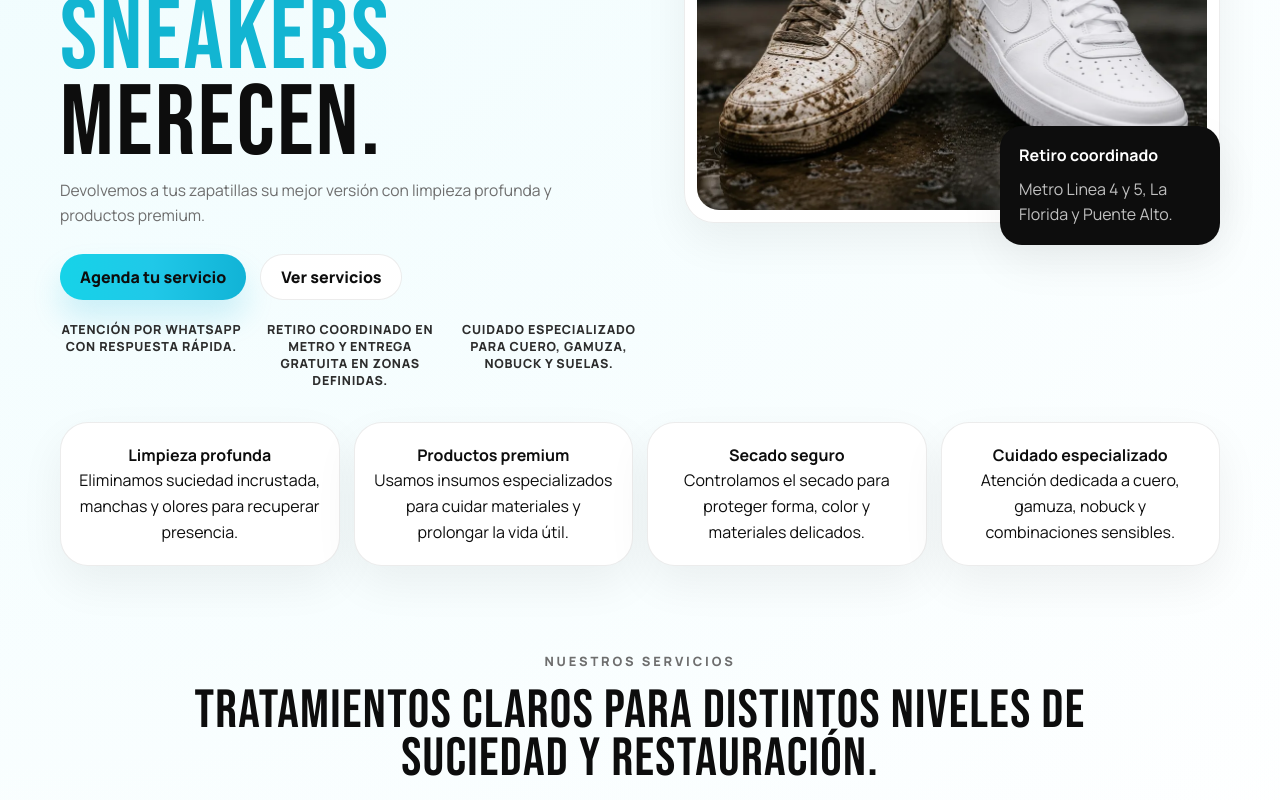
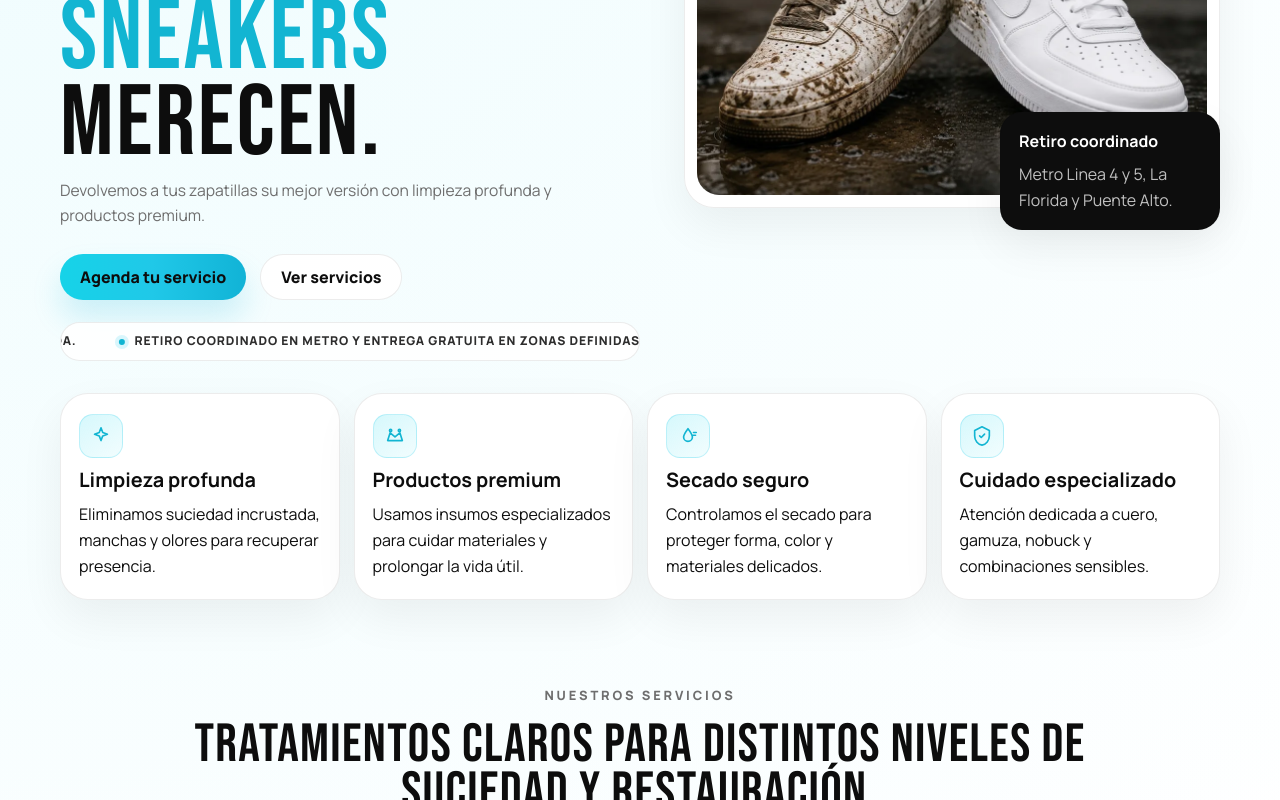
Before and after one commit to fpobletemu/sneakersspa, a React (Vite) app: page / in a window 1280 px wide. Shown: the part 483-1283 px from the top of the page. Built offline with nearby package versions, Linux system fonts and the light colour scheme; no server answers.

Commit message:
Refine hero trust carousel and benefit icons

```diff
--- a/src/App.css
+++ b/src/App.css
@@ -329,24 +329,59 @@
   border: 1px solid rgba(13, 13, 13, 0.08);
 }
 
-.trust-list {
-  display: grid;
-  grid-template-columns: repeat(3, minmax(0, 1fr));
-  gap: 16px;
-  padding: 0;
-  margin: 6px 0 0;
-  list-style: none;
+.trust-carousel {
+  position: relative;
+  margin-top: 8px;
+  border: 1px solid rgba(13, 13, 13, 0.08);
+  border-radius: 999px;
+  background: rgba(255, 255, 255, 0.9);
+  overflow: hidden;
 }
 
-.trust-list li {
-  padding-top: 0;
+.trust-track {
+  display: flex;
+  align-items: center;
+  gap: 6px;
+  width: max-content;
+  min-width: 100%;
+  animation: trust-marquee 28s linear infinite;
+}
+
+.trust-carousel:hover .trust-track {
+  animation-play-state: paused;
+}
+
+.trust-item {
+  display: inline-flex;
+  align-items: center;
+  gap: 10px;
+  margin: 0;
+  padding: 12px 18px;
   color: var(--color-dark-gray);
-  text-align: center;
-  font-size: 0.78rem;
-  line-height: 1.35;
+  white-space: nowrap;
+  font-size: 0.76rem;
+  line-height: 1;
   font-weight: 800;
-  letter-spacing: 0.06em;
+  letter-spacing: 0.07em;
   text-transform: uppercase;
+}
+
+.trust-dot {
+  width: 6px;
+  height: 6px;
+  border-radius: 999px;
+  background: var(--color-primary-dark);
+  box-shadow: 0 0 0 4px rgba(25, 201, 232, 0.16);
+}
+
+@keyframes trust-marquee {
+  from {
+    transform: translateX(0);
+  }
+
+  to {
+    transform: translateX(-50%);
+  }
 }
 
 .hero-visual {
@@ -447,8 +482,40 @@
 }
 
 .benefits-strip article {
+  display: grid;
+  align-content: start;
+  justify-items: start;
+  gap: 12px;
   padding: 20px 18px;
-  text-align: center;
+  text-align: left;
+}
+
+.benefit-icon {
+  display: inline-grid;
+  place-items: center;
+  width: 44px;
+  height: 44px;
+  border-radius: 14px;
+  background: linear-gradient(145deg, rgba(126, 234, 246, 0.32), rgba(126, 234, 246, 0.1));
+  border: 1px solid rgba(25, 201, 232, 0.22);
+}
+
+.benefit-icon svg {
+  width: 22px;
+  height: 22px;
+  stroke: var(--color-primary-dark);
+  stroke-width: 1.8;
+  stroke-linecap: round;
+  stroke-linejoin: round;
+}
+
+.benefits-strip strong {
+  font-size: 1.24rem;
+  line-height: 1.05;
+}
+
+.benefits-strip p {
+  margin: 0;
 }
 
 .benefits-strip strong,
@@ -1115,13 +1182,14 @@
     top: 16px;
   }
 
-  .trust-list {
-    gap: 12px;
+  .trust-track {
+    gap: 2px;
   }
 
-  .trust-list li {
-    font-size: 0.72rem;
-    padding-top: 0;
+  .trust-item {
+    padding: 11px 15px;
+    font-size: 0.7rem;
+    letter-spacing: 0.05em;
   }
 
   .section-heading {
--- a/src/App.tsx
+++ b/src/App.tsx
@@ -135,6 +135,29 @@ const trustPoints = [
   'Cuidado especializado para cuero, gamuza, nobuck y suelas.',
 ] as const
 
+const benefitCards = [
+  {
+    icon: 'clean',
+    title: 'Limpieza profunda',
+    description: 'Eliminamos suciedad incrustada, manchas y olores para recuperar presencia.',
+  },
+  {
+    icon: 'premium',
+    title: 'Productos premium',
+    description: 'Usamos insumos especializados para cuidar materiales y prolongar la vida útil.',
+  },
+  {
+    icon: 'dry',
+    title: 'Secado seguro',
+    description: 'Controlamos el secado para proteger forma, color y materiales delicados.',
+  },
+  {
+    icon: 'material',
+    title: 'Cuidado especializado',
+    description: 'Atención dedicada a cuero, gamuza, nobuck y combinaciones sensibles.',
+  },
+] as const
+
 const socialLinks = [
   {
     name: 'Instagram',
@@ -198,6 +221,45 @@ const buildWhatsAppLink = (message: string) =>
 
 const buildServiceInquiryMessage = (serviceName: string) =>
   `Hola Sneakers' Spa, quiero agendar el servicio de ${serviceName}.\n\nPor favor, ayúdame con la disponibilidad y el proceso de retiro.`
+
+type BenefitIconName = (typeof benefitCards)[number]['icon']
+
+const BenefitIcon = ({ name }: { name: BenefitIconName }) => {
+  if (name === 'clean') {
+    return (
+      <svg viewBox="0 0 24 24" fill="none" aria-hidden="true">
+        <path d="M12 3L13.9 8.1L19 10L13.9 11.9L12 17L10.1 11.9L5 10L10.1 8.1L12 3Z" />
+      </svg>
+    )
+  }
+
+  if (name === 'premium') {
+    return (
+      <svg viewBox="0 0 24 24" fill="none" aria-hidden="true">
+        <path d="M4 17L6.7 8.5L12 13L17.3 8.5L20 17H4Z" />
+        <path d="M7.2 7.2C7.86274 7.2 8.4 6.66274 8.4 6C8.4 5.33726 7.86274 4.8 7.2 4.8C6.53726 4.8 6 5.33726 6 6C6 6.66274 6.53726 7.2 7.2 7.2Z" />
+        <path d="M16.8 7.2C17.4627 7.2 18 6.66274 18 6C18 5.33726 17.4627 4.8 16.8 4.8C16.1373 4.8 15.6 5.33726 15.6 6C15.6 6.66274 16.1373 7.2 16.8 7.2Z" />
+      </svg>
+    )
+  }
+
+  if (name === 'dry') {
+    return (
+      <svg viewBox="0 0 24 24" fill="none" aria-hidden="true">
+        <path d="M12 4C8.8 8.2 7.2 10.5 7.2 13C7.2 15.651 9.349 17.8 12 17.8C14.651 17.8 16.8 15.651 16.8 13C16.8 10.5 15.2 8.2 12 4Z" />
+        <path d="M18 8.2H21" />
+        <path d="M17.2 11.2H20.2" />
+      </svg>
+    )
+  }
+
+  return (
+    <svg viewBox="0 0 24 24" fill="none" aria-hidden="true">
+      <path d="M12 2L20 6V12C20 17 16.6 21.2 12 22C7.4 21.2 4 17 4 12V6L12 2Z" />
+      <path d="M9.4 11.8L11.2 13.6L14.8 10" />
+    </svg>
+  )
+}
 
 function App() {
   const [openFaq, setOpenFaq] = useState<string>(faqs[0].id)
@@ -368,11 +430,16 @@ function App() {
               </a>
             </div>
 
-            <ul className="trust-list">
-              {trustPoints.map((point) => (
-                <li key={point}>{point}</li>
-              ))}
-            </ul>
+            <div className="trust-carousel" aria-label="Puntos clave del servicio">
+              <div className="trust-track">
+                {[...trustPoints, ...trustPoints].map((point, index) => (
+                  <p className="trust-item" key={`${point}-${index}`}>
+                    <span className="trust-dot" aria-hidden="true"></span>
+                    {point}
+                  </p>
+                ))}
+              </div>
+            </div>
           </div>
 
           <div className="hero-visual">
@@ -391,22 +458,15 @@ function App() {
         </section>
 
         <section className="benefits-strip section-frame" aria-label="Ventajas clave">
-          <article>
-            <strong>Limpieza profunda</strong>
-            <p>Eliminamos suciedad incrustada, manchas y olores para recuperar presencia.</p>
-          </article>
-          <article>
-            <strong>Productos premium</strong>
-            <p>Usamos insumos especializados para cuidar materiales y prolongar la vida útil.</p>
-          </article>
-          <article>
-            <strong>Secado seguro</strong>
-            <p>Controlamos el secado para proteger forma, color y materiales delicados.</p>
-          </article>
-          <article>
-            <strong>Cuidado especializado</strong>
-            <p>Atención dedicada a cuero, gamuza, nobuck y combinaciones sensibles.</p>
-          </article>
+          {benefitCards.map((card) => (
+            <article key={card.title}>
+              <span className="benefit-icon" aria-hidden="true">
+                <BenefitIcon name={card.icon} />
+              </span>
+              <strong>{card.title}</strong>
+              <p>{card.description}</p>
+            </article>
+          ))}
         </section>
 
         <section className="section-frame services-section" id="servicios">
```
